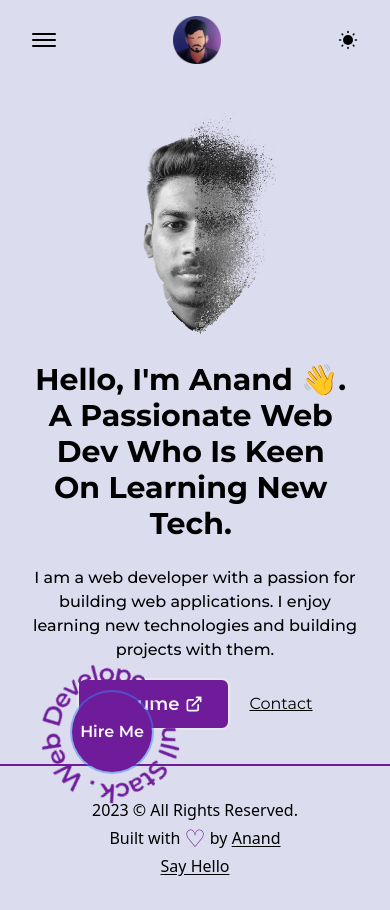
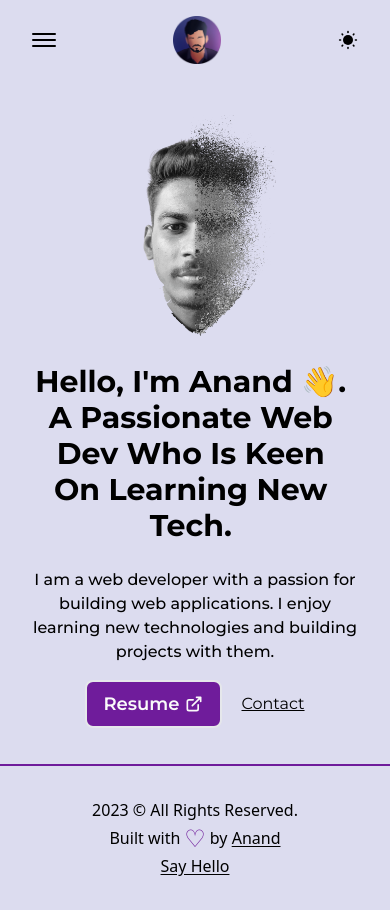
Before and after one commit to grace-anand/portfolio, a Next.js app: page / in a window 390 px wide. Built offline with nearby package versions, Linux system fonts and the light colour scheme.

Commit message:
Updated Hire me btn

```diff
--- a/components/HireMe.tsx
+++ b/components/HireMe.tsx
@@ -2,16 +2,16 @@ import React from "react";
 import Icons from "./Icons";
 import Link from "next/link";
 
-const HireMe = () => {
+const HireMe = (props: React.ComponentProps<"div">) => {
   return (
-    <div className="fixed bottom-4 left-4">
-      <div className="w-48 h-auto flex items-center justify-center relative">
+    <div {...props}>
+      <div className="w-48 flex items-center justify-center relative">
         <Icons.circularText className="animate-spin-slow fill-primary" />
         <Link
           href="mailto:graceanand99@gmail.com"
           className="absolute bg-primary text-primary-foreground rounded-full w-20 h-20 flex items-center justify-center ring-2 font-semibold"
         >
-          Hire Me
+          Mail Me
         </Link>
       </div>
     </div>
--- a/pages/index.tsx
+++ b/pages/index.tsx
@@ -35,7 +35,7 @@ export default function Home() {
           <div className="flex items-center justify-center md:justify-normal md:self-start mt-2">
             <Link
               href="/anand-r-resume.pdf"
-              className="flex items-center rounded-lg border-2 border-solid bg-primary p-2.5 px-6 text-lg font-semibold
+              className="flex items-center rounded-lg border-2 border-solid bg-primary py-2 px-4 md:py-2.5 lg:px-6 text-lg font-semibold
             capitalize text-primary-foreground hover:border-primary hover:bg-transparent hover:text-primary
             md:p-2 md:px-4 md:text-base hover:bg-none dark:hover:bg-none"
               target="_blank"
@@ -50,7 +50,7 @@ export default function Home() {
           </div>
         </div>
       </section>
-      <HireMe />
+      <HireMe className="fixed bottom-4 left-4 hidden md:block" />
     </>
   );
 }
```
